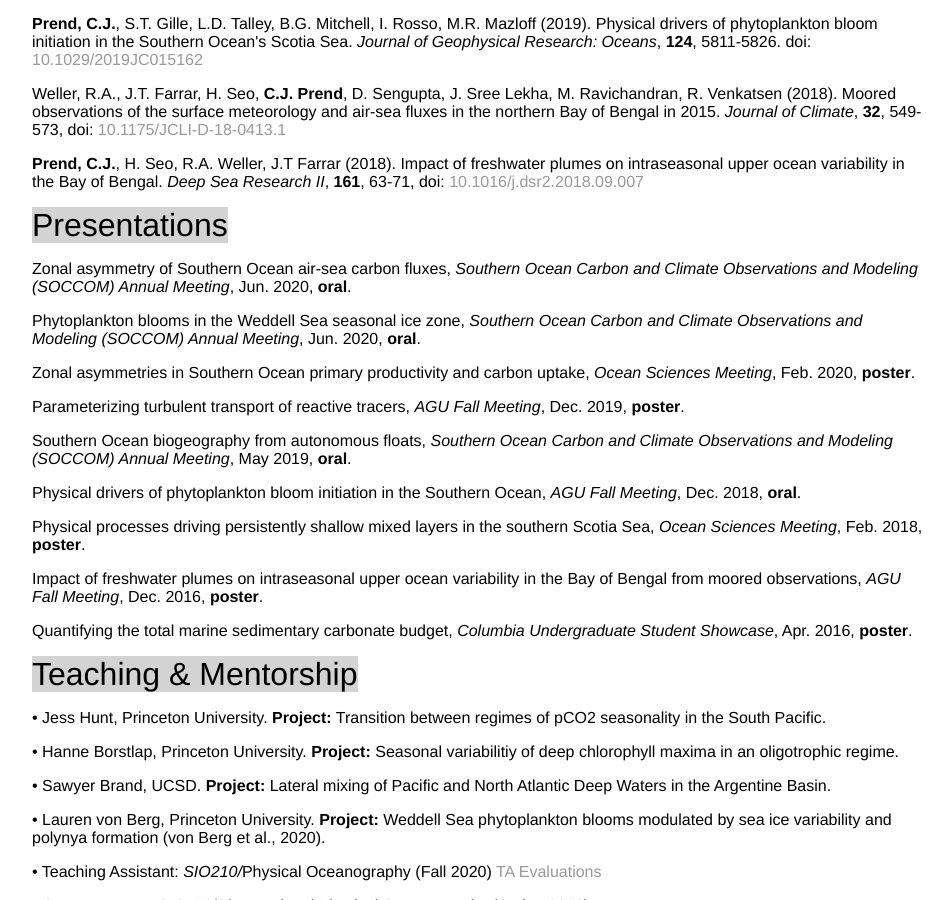
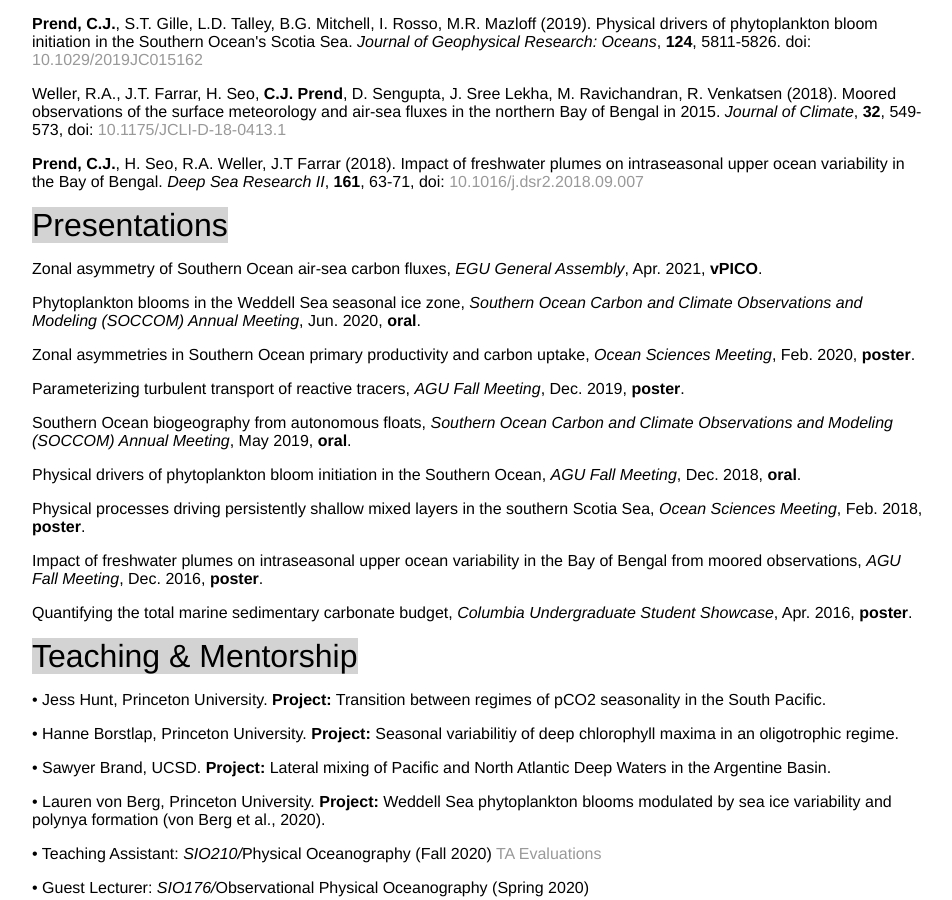
Before and after one commit to cprend/cprend.github.io, a Jekyll site: the page cv/index.html, which Jekyll copies as it is, in a window 1280 px wide and 900 px high, scrolled down 900 px. Shown: the whole window, without its empty margins (160-1112 px from the left). Built offline with Jekyll 4.4.1, drawn with Linux system fonts in a browser that asks for light colours.

Commit message:
Update index.html

```diff
--- a/cv/index.html
+++ b/cv/index.html
@@ -47,7 +47,7 @@
 		<p><b>Prend, C.J.</b>, H. Seo, R.A. Weller, J.T Farrar (2018). Impact of freshwater plumes on intraseasonal
 		upper ocean variability in the Bay of Bengal. <em>Deep Sea Research II</em>, <b>161</b>, 63-71, doi: <a href="https://www.sciencedirect.com/science/article/pii/S0967064517304010?via%3Dihub">10.1016/j.dsr2.2018.09.007</a></p>
 		<p1>Presentations</p1>
-		<p>Zonal asymmetry of Southern Ocean air-sea carbon fluxes, <em>Southern Ocean Carbon and Climate Observations and Modeling (SOCCOM) Annual Meeting</em>, Jun. 2020, <b>oral</b>.</p>
+		<p>Zonal asymmetry of Southern Ocean air-sea carbon fluxes, <em>EGU General Assembly</em>, Apr. 2021, <b>vPICO</b>.</p>
 		<p>Phytoplankton blooms in the Weddell Sea seasonal ice zone, <em>Southern Ocean Carbon and Climate Observations and Modeling (SOCCOM) Annual Meeting</em>, Jun. 2020, <b>oral</b>.</p>
 		<p>Zonal asymmetries in Southern Ocean primary productivity and carbon uptake, <em>Ocean Sciences Meeting</em>, Feb. 2020, <b>poster</b>.</p>
 		<p>Parameterizing turbulent transport of reactive tracers, <em>AGU Fall Meeting</em>, Dec. 2019, <b>poster</b>.</p>
```
